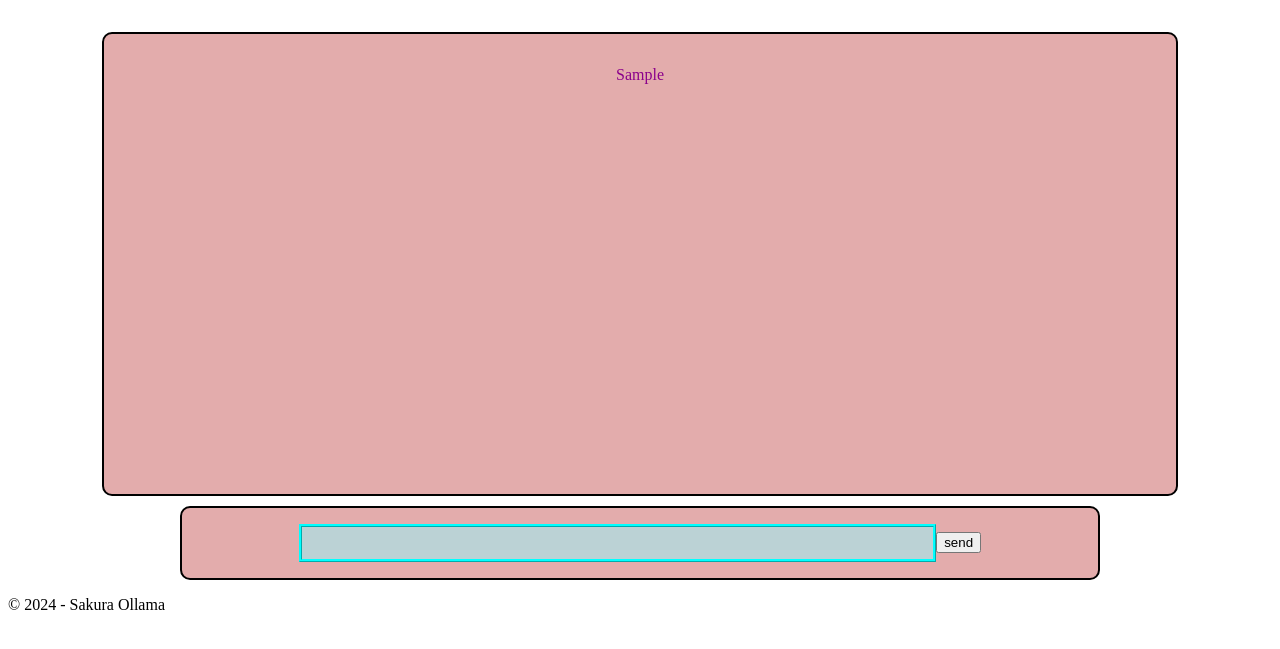
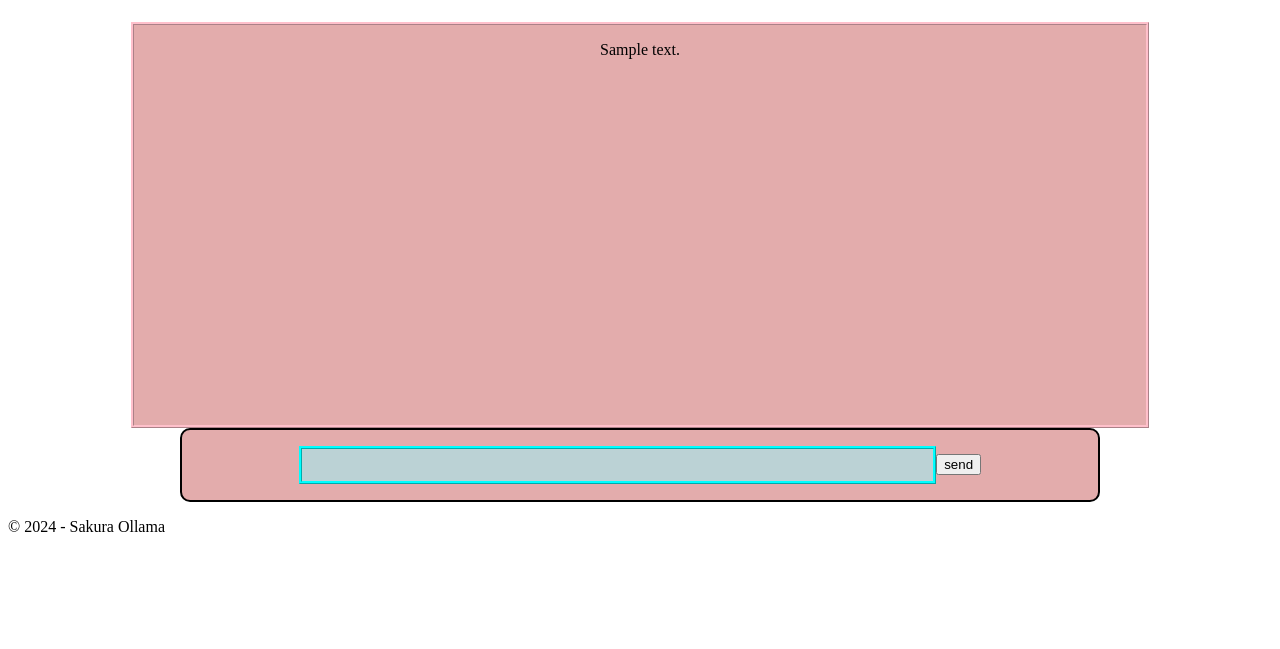
Before and after one commit to wildcat7534/sakura, a Django app: template sakuraOllama/templates/sakuraOllama/sakura.html in a window 1280 px wide. Shown: the part 58-707 px from the top of the page. Run offline with Django 3.2, Linux system fonts and the light colour scheme; the template is opened without the code that fills it: most values are stand-ins (such as "Sample title", 1, 10 or a date in 2020).

Commit message:
chat ok avec des paragraphes

```diff
--- a/requirements.txt
+++ b/requirements.txt
@@ -1,4 +1,4 @@
-ollama^0.4.1
-requests^2.31.0
+ollama
+requests==2.31.0
 django==5.0.1
-markdown^3.5.2
+markdown==3.5.2
--- a/sakuraOllama/static/sakuraOllama/sakura.css
+++ b/sakuraOllama/static/sakuraOllama/sakura.css
@@ -5,16 +5,23 @@ main {
   justify-content: flex-start;
 }
 
+#chatBot {
+  display: flex;
+  flex-direction: column;
+  align-items: center;
+  justify-content: flex-start;
+  width: 80%;
+  height: 50vh;
+  overscroll-behavior-y: contain;
+  background-color: #e3acac;
+  border: pink 3px ridge;
+}
+
 #chatStream {
-  border: 2px solid #000;
   border-radius: 10px;
-  background-color: #e3acac;
-  padding: 30px;
-  margin: 10px;
-  height: 50vh;
+  margin: 5px;
   width: 80%;
   overflow: auto;
-  overscroll-behavior-y: contain;
   text-align: center;
   color: darkmagenta;
   text-wrap: pretty;
@@ -39,6 +46,7 @@ main {
   height: 100%;
   width: 100%;
 }
+
 #userInput {
   width: 70%;
   height: 60%;
--- a/sakuraOllama/templates/sakuraOllama/sakura.html
+++ b/sakuraOllama/templates/sakuraOllama/sakura.html
@@ -14,9 +14,13 @@
     <h1>{{page_title}}</h1>
   </header>
   <main>
-    <p id="chatStream">
-      {{chatStream}}
-    </p>
+    <div id="chatBot">
+      {% for message in chatStream %}
+      <p class="chatStream">
+        {{message}}
+      </p>
+      {% endfor %}
+    </div>
     <div id="userInputChat">
       <form id="formUserSendQuestionToAI" method="POST" action="/">
         {% csrf_token %}
```
Also changed, not shown: sakuraOllama/views.py (+27 -2 lines).
